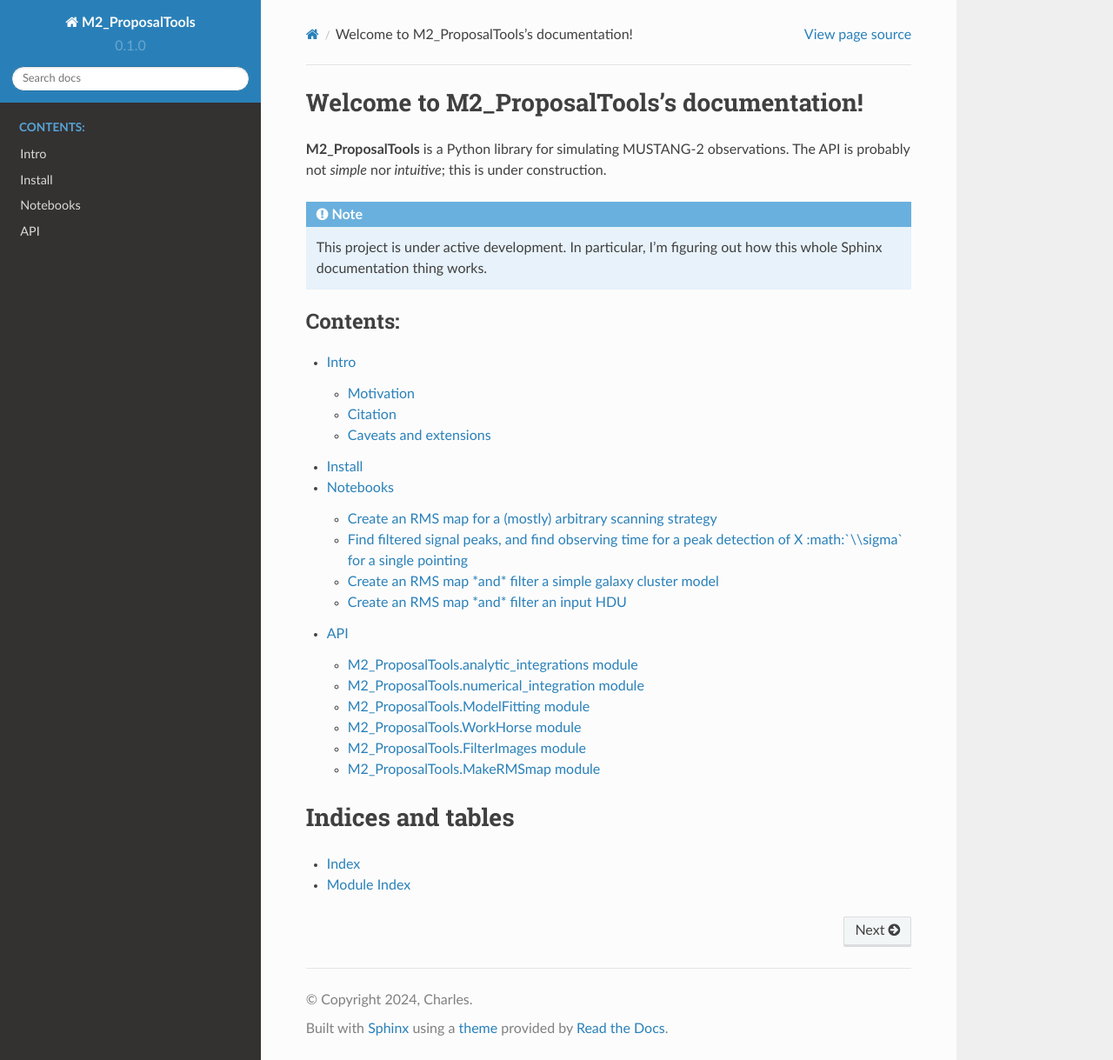
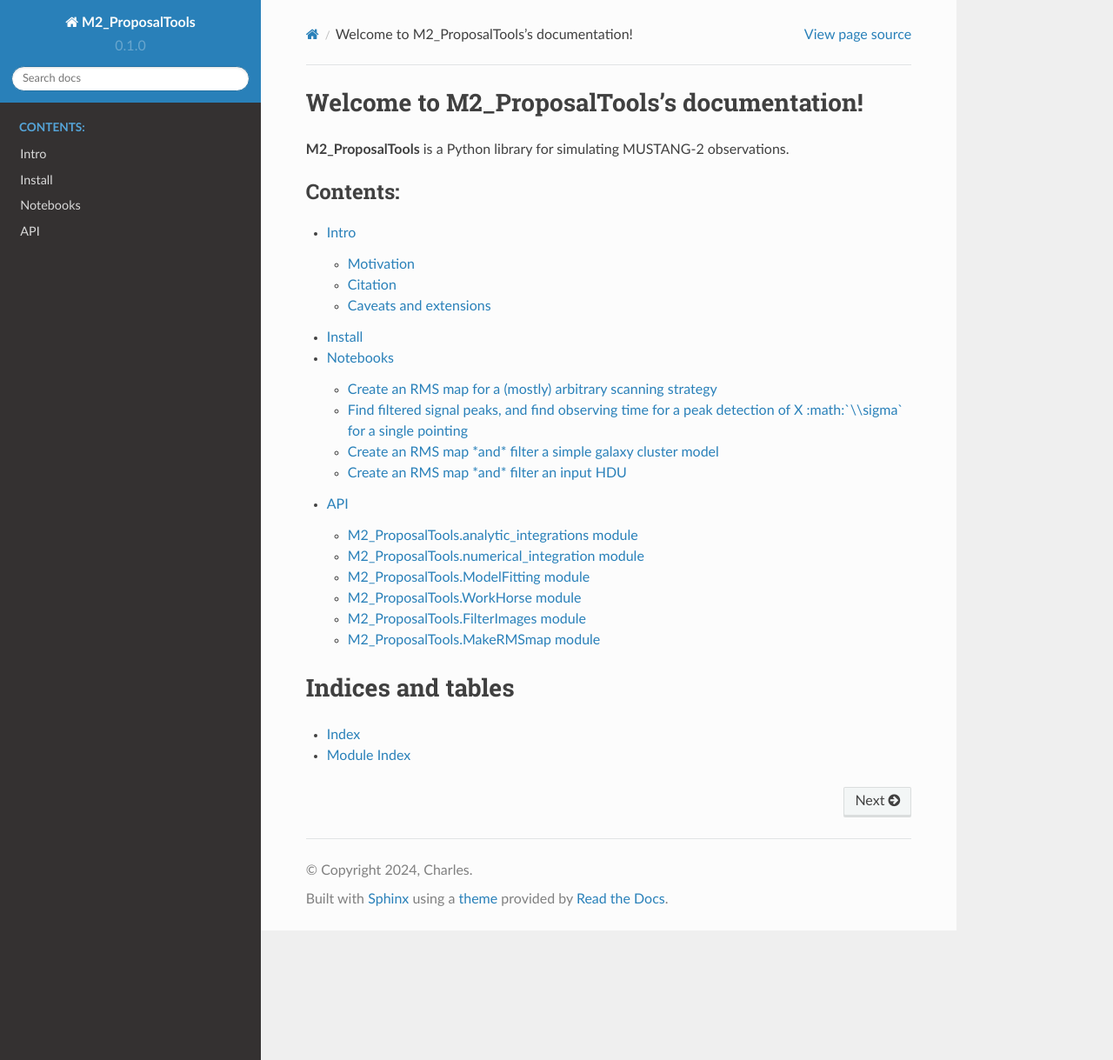
Before and after one commit to CharlesERomero/M2_TJ, a Sphinx documentation site: the page built from docs/source/index.rst, in a window 1280 px wide and 1219 px high. Shown: the whole window at 87% size. Built offline with Sphinx 7.4.7 and the Read the Docs theme 2.0.0, drawn with Linux system fonts in a browser that asks for light colours; pages that are not in the unit, such as notebooks, are missing from menus.

Commit message:
Update index.rst

```diff
--- a/docs/source/index.rst
+++ b/docs/source/index.rst
@@ -2,12 +2,6 @@ Welcome to M2_ProposalTools's documentation!
 ============================================
 
 **M2_ProposalTools** is a Python library for simulating MUSTANG-2 observations.
-The API is probably not  *simple* nor *intuitive*; this is under construction.
-
-.. note::
-
-   This project is under active development. In particular, I'm figuring out how this whole Sphinx documentation thing works.
-
 
 .. toctree::
     :maxdepth: 2
```
